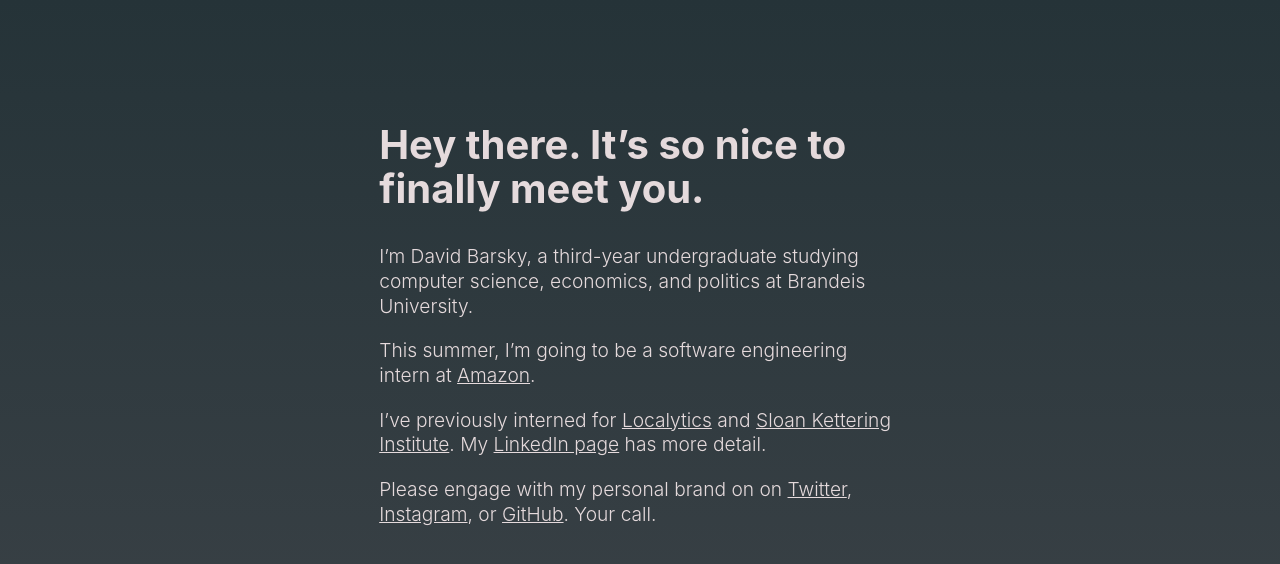
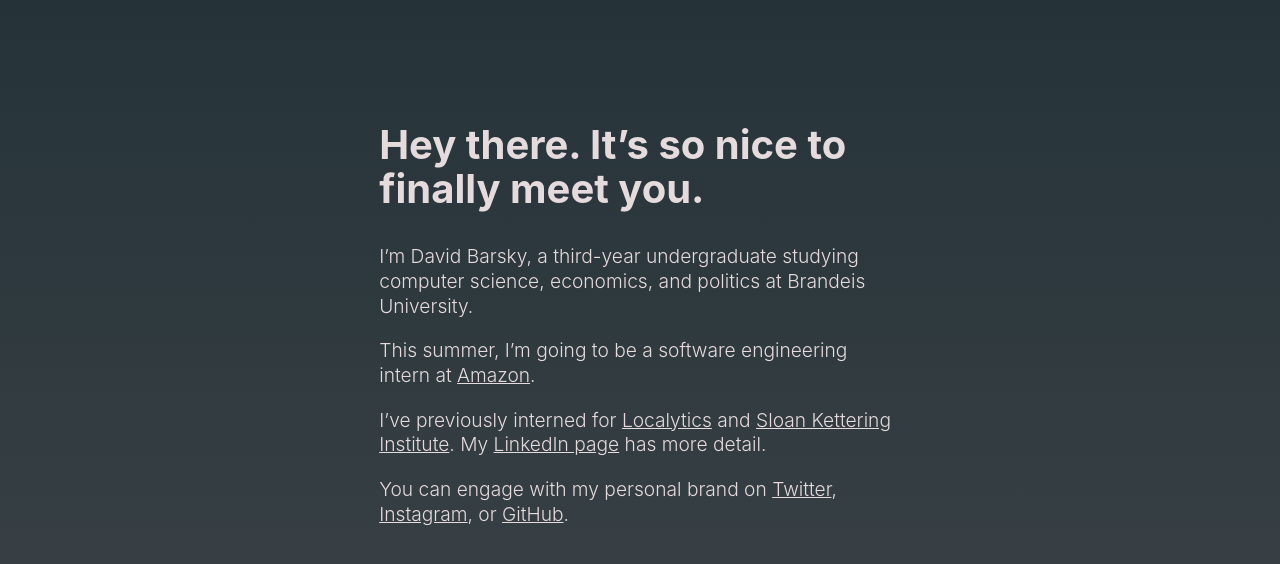
Before and after one commit to davidbarsky/davidbarsky.github.io, a Jekyll site: the page built from index.html, in a window 1280 px wide. Shown: the top 564 px of the page. Built offline with Jekyll 4.4.1, drawn with Linux system fonts in a browser that asks for light colours.

Commit message:
fixed typo lol

```diff
--- a/index.html
+++ b/index.html
@@ -11,5 +11,5 @@
 
   <p>I’ve previously interned for <a href="https://localytics.com">Localytics</a> and <a href="http://mskcc.org">Sloan Kettering Institute</a>. My <a href="https://www.linkedin.com/in/davidbarsky">LinkedIn page</a> has more detail.</p>
 
-  <p>Please engage with my personal brand on on <a href="https://twitter.com/thramp">Twitter</a>, <a href="https://instagram.com/thramp">Instagram</a>, or <a href="https://github.com/davidbarsky">GitHub</a>. Your call.
+  <p>You can engage with my personal brand on <a href="https://twitter.com/thramp">Twitter</a>, <a href="https://instagram.com/thramp">Instagram</a>, or <a href="https://github.com/davidbarsky">GitHub</a>.
 </article>
```
